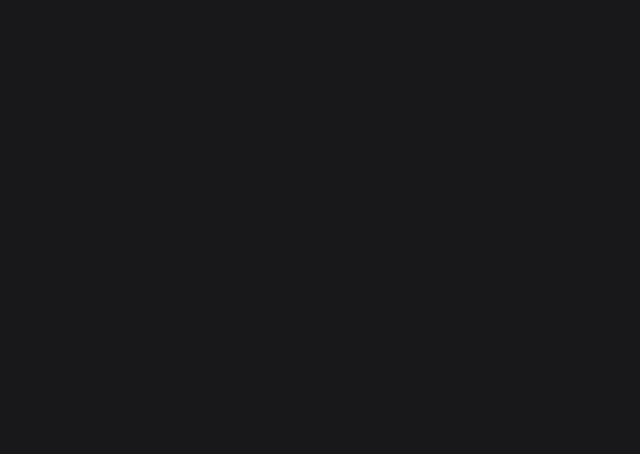
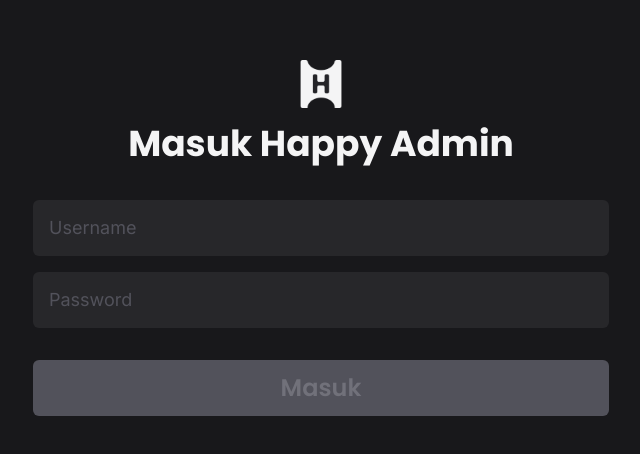
Before and after one commit to syahdaromstudenttelu/happy-web-admin, a Next.js app: page / in a window 1280 px wide. Shown: the part 162-616 px from the top of the page, without its empty margins (319-959 px from the left). Built offline with nearby package versions, Linux system fonts and the light colour scheme.

Commit message:
feat: create login page

```diff
--- a/src/pages/index.tsx
+++ b/src/pages/index.tsx
@@ -1,3 +1,155 @@
+import happyLogoLight from '@/assets/logos/happy-logo-light.png';
+import config from '@/config/config';
+import { poppinsFont } from '@/lib/next-fonts';
+import {
+  setAuthPassword,
+  setAuthStatus,
+  setAuthUsername,
+} from '@/redux-app/slices/auth-redux-slice';
+import { useAppDispatch } from '@/redux-app/typed-hooks/redux-typed-hooks';
+import axios from 'axios';
+import cn from 'classnames';
+import Head from 'next/head';
+import Image from 'next/image';
+import { useRouter } from 'next/router';
+import type { ChangeEvent } from 'react';
+import { useState } from 'react';
+import isEmpty from 'validator/lib/isEmpty';
+import isLength from 'validator/lib/isLength';
+import isLowercase from 'validator/lib/isLowercase';
+
 export default function Home() {
-  return null;
+  const [username, setUsernameInput] = useState<string>(() => '');
+  const [uPassword, setUPasswordInput] = useState<string>(() => '');
+  const [loginAlert, setLoginAlert] = useState<string>(() => '');
+  const [loginLoading, setLoginLoading] = useState<boolean>(() => false);
+
+  const nextRouter = useRouter();
+  const reduxDispatch = useAppDispatch();
+
+  const loginInputInvalid =
+    !isLength(uPassword, {
+      min: 8,
+    }) ||
+    !isLowercase(username) ||
+    isEmpty(username);
+
+  const usernameHandler = (e: ChangeEvent<HTMLInputElement>) => {
+    const inputValue = e.target.value.split(' ').join('');
+    setUsernameInput(() => inputValue);
+  };
+
+  const passwordHandler = (e: ChangeEvent<HTMLInputElement>) => {
+    const inputValue = e.target.value;
+    setUPasswordInput(() => inputValue);
+  };
+
+  const loginHandler = async () => {
+    setLoginLoading(() => true);
+
+    try {
+      await axios.get(`${config.HAPPY_BASE_URL_API}/login`, {
+        auth: {
+          username,
+          password: uPassword,
+        },
+      });
+
+      reduxDispatch(setAuthStatus(true));
+      reduxDispatch(setAuthUsername(username));
+      reduxDispatch(setAuthPassword(uPassword));
+
+      await nextRouter.replace('/dashboard');
+    } catch (error) {
+      if (axios.isAxiosError(error)) {
+        setLoginAlert(() => 'Akses ditolak');
+      }
+    } finally {
+      setLoginLoading(() => false);
+    }
+  };
+
+  return (
+    <div className={`${poppinsFont.variable}`}>
+      <div>
+        <Head>
+          <title>Happy Admin Web</title>
+        </Head>
+
+        <link
+          rel="icon"
+          href="/assets/icons/happy-icon-light-24.svg"
+          type="image/svg+xml"
+        />
+      </div>
+
+      <div className="flex h-screen w-full items-center justify-center px-4 md:px-0">
+        <div className="max-w-xl flex-1">
+          <header>
+            <div className="mb-2 text-center">
+              <div className="mb-2 md:mb-4">
+                <Image
+                  className="mx-auto h-8 w-max select-none md:h-12"
+                  src={happyLogoLight}
+                  alt="Logo e-Commerce Happy"
+                />
+              </div>
+
+              <h1 className="font-poppins text-2xl font-bold md:mb-4 md:text-4xl">
+                Masuk Happy Admin
+              </h1>
+            </div>
+          </header>
+
+          <main>
+            <div
+              className={cn({
+                invisible: isEmpty(loginAlert),
+              })}
+            >
+              <div className="mb-3">
+                <p className="mx-auto max-w-max rounded-md bg-rose-600 px-3 py-1">
+                  {loginAlert}
+                </p>
+              </div>
+            </div>
+
+            <form>
+              <div className="mb-8 grid gap-y-4">
+                <label htmlFor="login-username" className="inline-block w-full">
+                  <input
+                    className="inline-block w-full rounded-md bg-zinc-800 p-4 placeholder:text-zinc-600 md:placeholder:text-lg"
+                    type="text"
+                    placeholder="Username"
+                    id="login-username"
+                    onChange={usernameHandler}
+                  />
+                </label>
+
+                <label htmlFor="login-password" className="inline-block w-full">
+                  <input
+                    className="inline-block w-full rounded-md bg-zinc-800 p-4 placeholder:text-zinc-600 md:placeholder:text-lg"
+                    type="password"
+                    placeholder="Password"
+                    id="login-password"
+                    onChange={passwordHandler}
+                  />
+                </label>
+              </div>
+
+              <button
+                className="inline-block w-full rounded-md bg-rose-600 py-3 text-center font-poppins font-semibold disabled:bg-zinc-600 disabled:text-zinc-500 md:text-2xl"
+                type="button"
+                onClick={loginHandler}
+                disabled={loginInputInvalid || loginLoading}
+              >
+                {loginLoading && 'Memproses...'}
+                {!loginLoading && 'Masuk'}
+              </button>
+            </form>
+          </main>
+        </div>
+      </div>
+    </div>
+  );
 }
```
